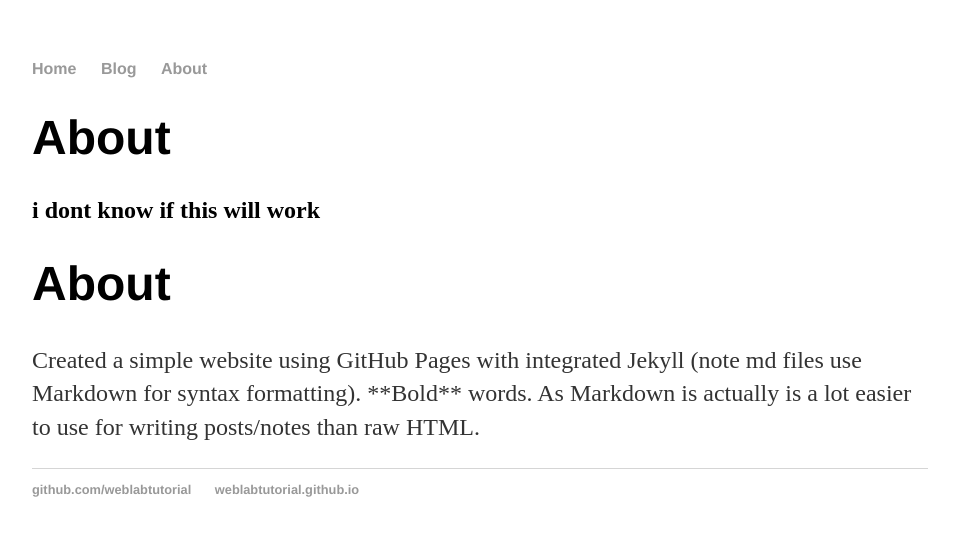
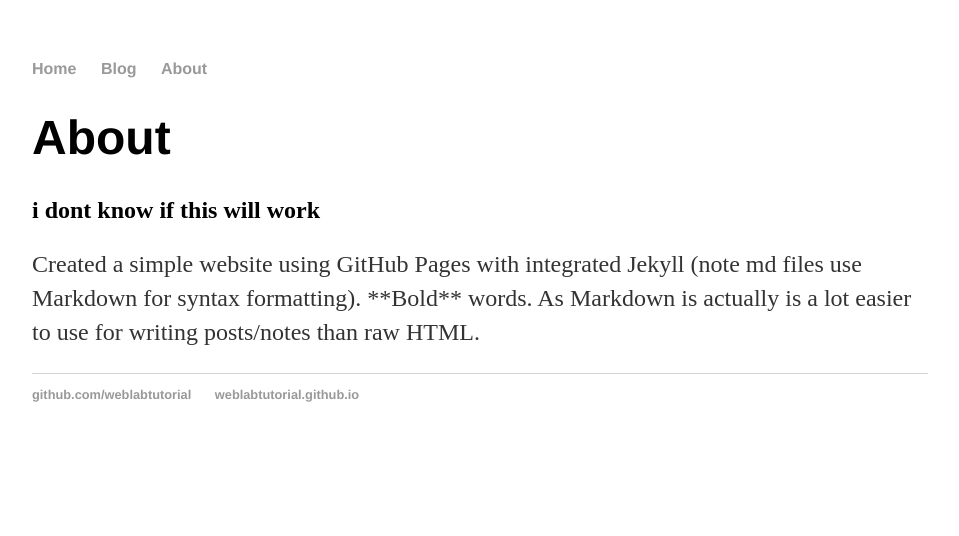
Before and after one commit to EdmondLiu2058/EdmondLiu2058.github.io, a Jekyll site: the page built from about/index.html, in a window 1280 px wide. Shown: the top 536 px of the page, without its empty margins (160-1119 px from the left). Built offline with Jekyll 4.4.1, drawn with Linux system fonts in a browser that asks for light colours.

Commit message:
Update index.html

```diff
--- a/about/index.html
+++ b/about/index.html
@@ -2,7 +2,5 @@
 layout: about
 title: About
 ---
-<h1>{{ page.title }}</h1>
 <p>Created a simple website using GitHub Pages with integrated Jekyll (note md files use Markdown for syntax formatting).
-**Bold** words. As Markdown is actually is a lot easier to use for writing posts/notes than raw HTML.<p>
-</div>
+**Bold** words. As Markdown is actually is a lot easier to use for writing posts/notes than raw HTML.</p>
```
